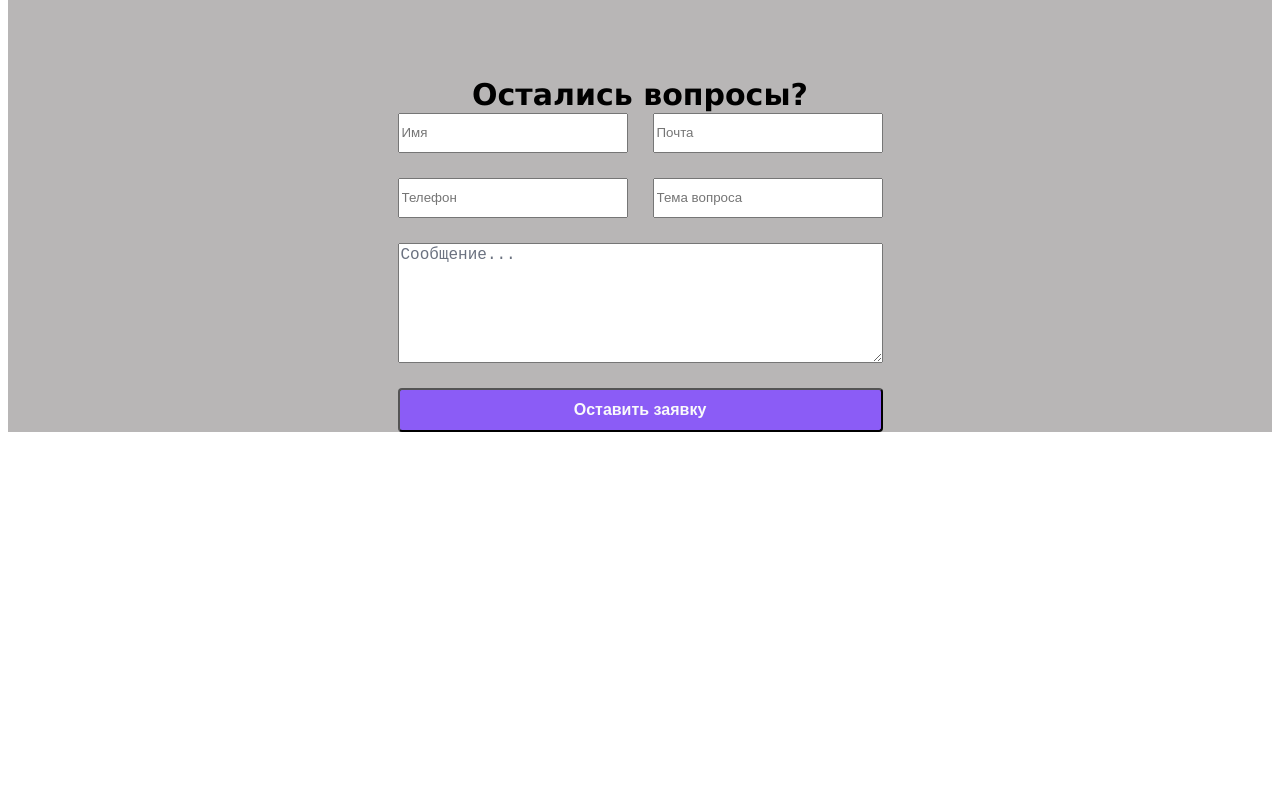
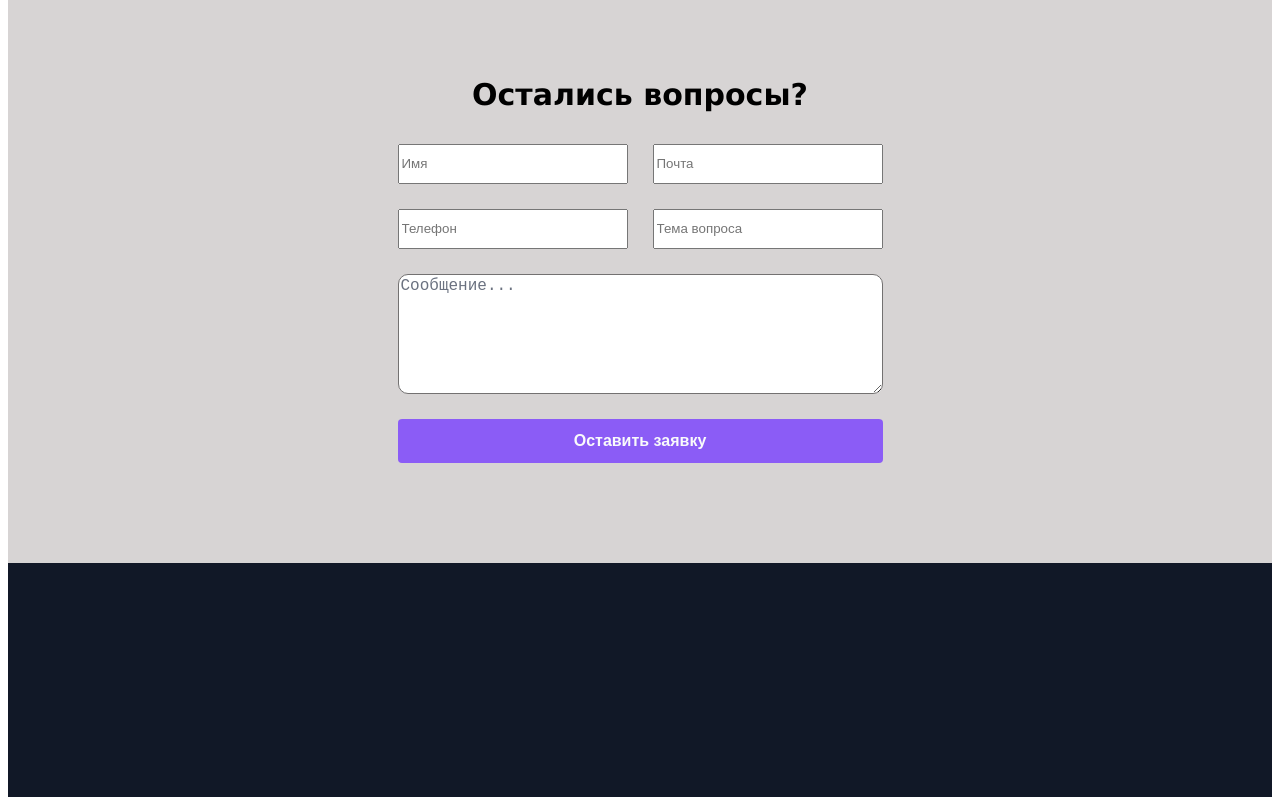
Before and after one commit to AlexKhom17/test, a plain HTML site: page index.html in a window 1280 px wide. Shown: the part 2629-3434 px from the top of the page. Before the commit the page ends 3069 px from the top, so only its background shows below. Drawn offline with Linux system fonts and the light colour scheme.

Commit message:
добавлен footer

```diff
--- a/css/style.css
+++ b/css/style.css
@@ -7,7 +7,7 @@
 }
 
 .box{
-    background-color: #b8b6b6;
+    background-color: #d7d4d4;
 }
 .header__rectangle {
     margin: 0 auto;
@@ -315,7 +315,9 @@ align-items: center;
 
 }
 
-.form__questions {}
+.form__questions {
+    margin-top: 32px;
+}
 
 .questions__grid {
     display: grid;
@@ -329,6 +331,8 @@ width: 485px;
 height: 120px;
 color: #6B7280;
 font-size: 16px;
+border: solid rgb(115, 113, 113) 1px;
+border-radius: 10px;
 }
 .questions__button{
     display: flex;
@@ -345,4 +349,12 @@ background-color: #8B5CF6;
     font-size: 16px;
     font-family: sans-serif;
     font-weight: 700;
+    border: none;
 }
+
+.footer{
+    margin: 100px 0 auto;
+    width: 1920pxpx;
+    height: 234px;
+    background-color: #111827;
+}
--- a/index.html
+++ b/index.html
@@ -194,6 +194,9 @@
             </form>
         </div>
         </section>
+        <footer class="footer">
+
+        </footer>
         </div>
     </container>
 </body>
```
